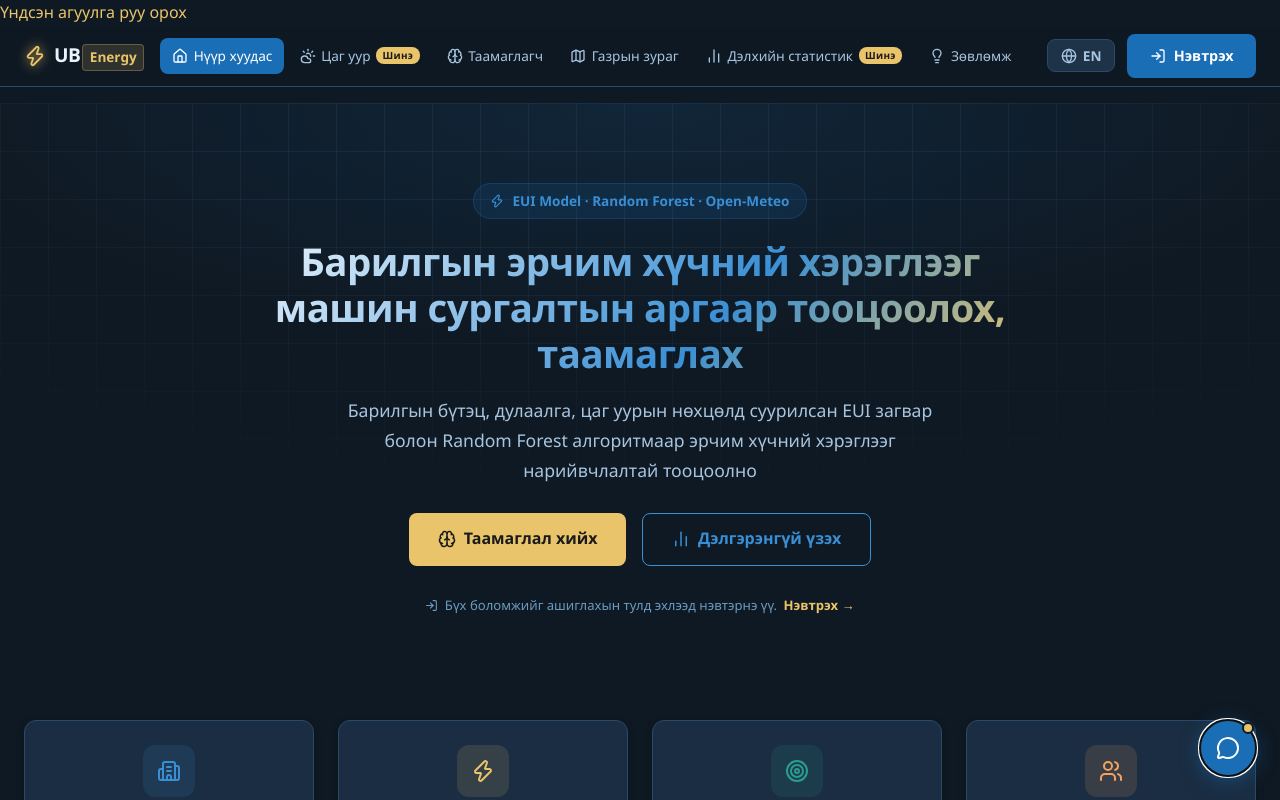
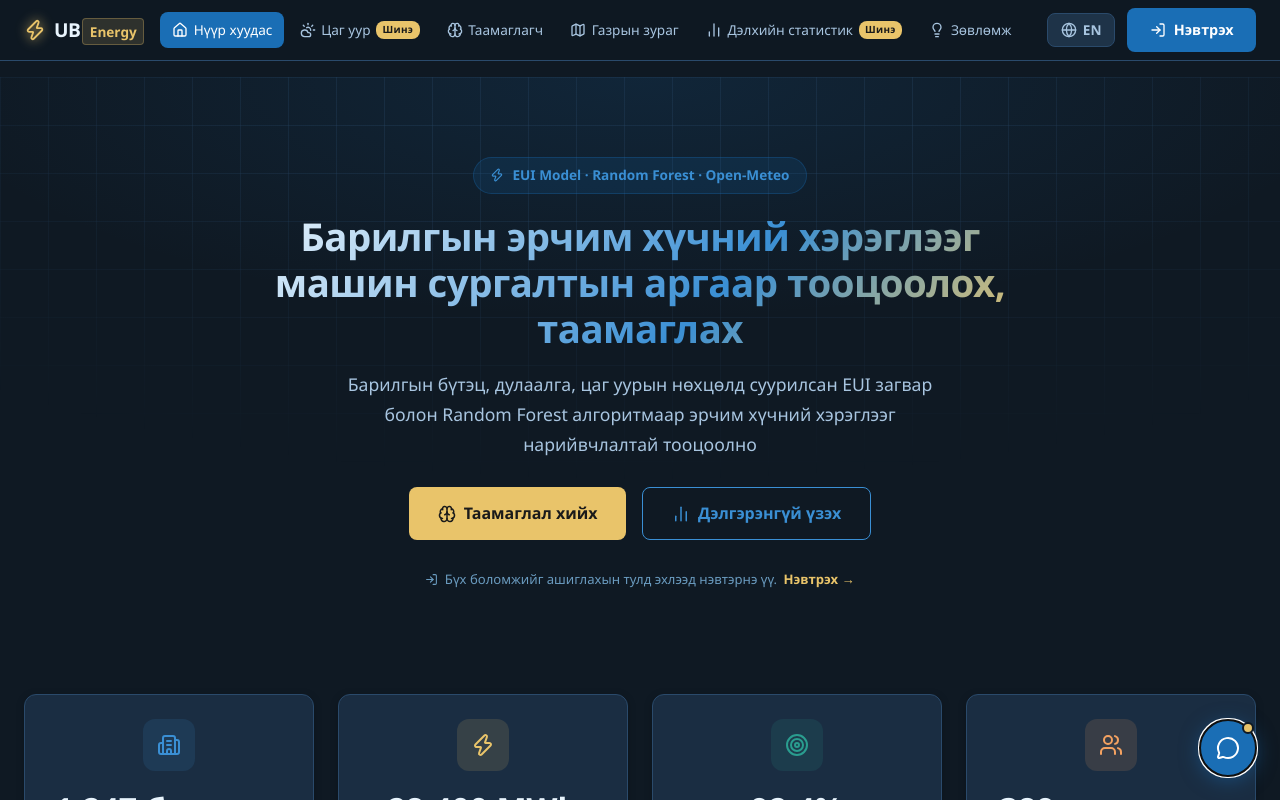
Before and after one commit to bayraaaBMG/UB-Energy, a React (Vite) app: page / in a window 1280 px wide. Shown: the top 800 px of the page. Built offline with nearby package versions, Linux system fonts and the light colour scheme.

Commit message:
remove skip-to-content link

```diff
--- a/src/App.jsx
+++ b/src/App.jsx
@@ -43,9 +43,6 @@ function AppLayout({ children }) {
   const { lang } = useLang();
   return (
     <div style={{ display: "flex", flexDirection: "column", minHeight: "100vh" }}>
-      <a href="#main-content" className="skip-link">
-        {lang === "mn" ? "Үндсэн агуулга руу орох" : "Skip to main content"}
-      </a>
       <Navbar />
       <main id="main-content" style={{ flex: 1, paddingTop: "1rem" }}>
         <ErrorBoundary lang={lang}>
```
